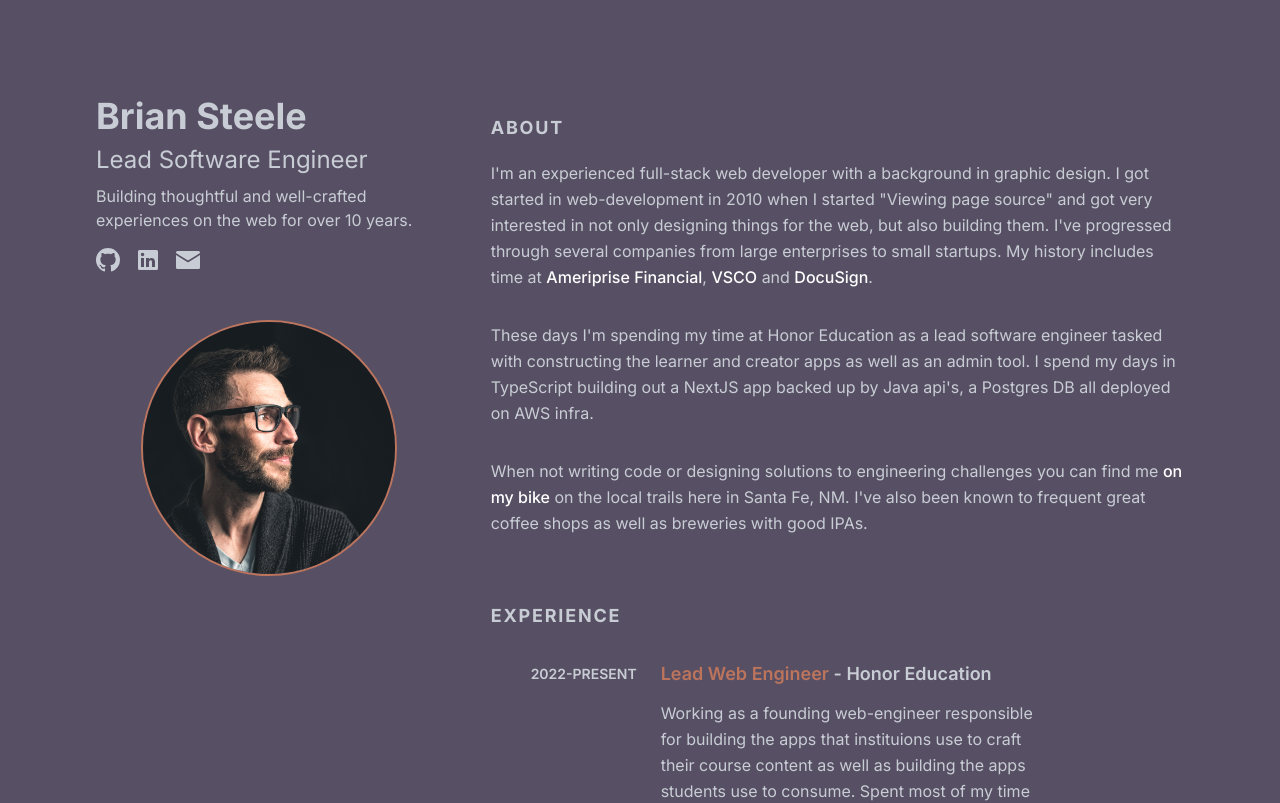
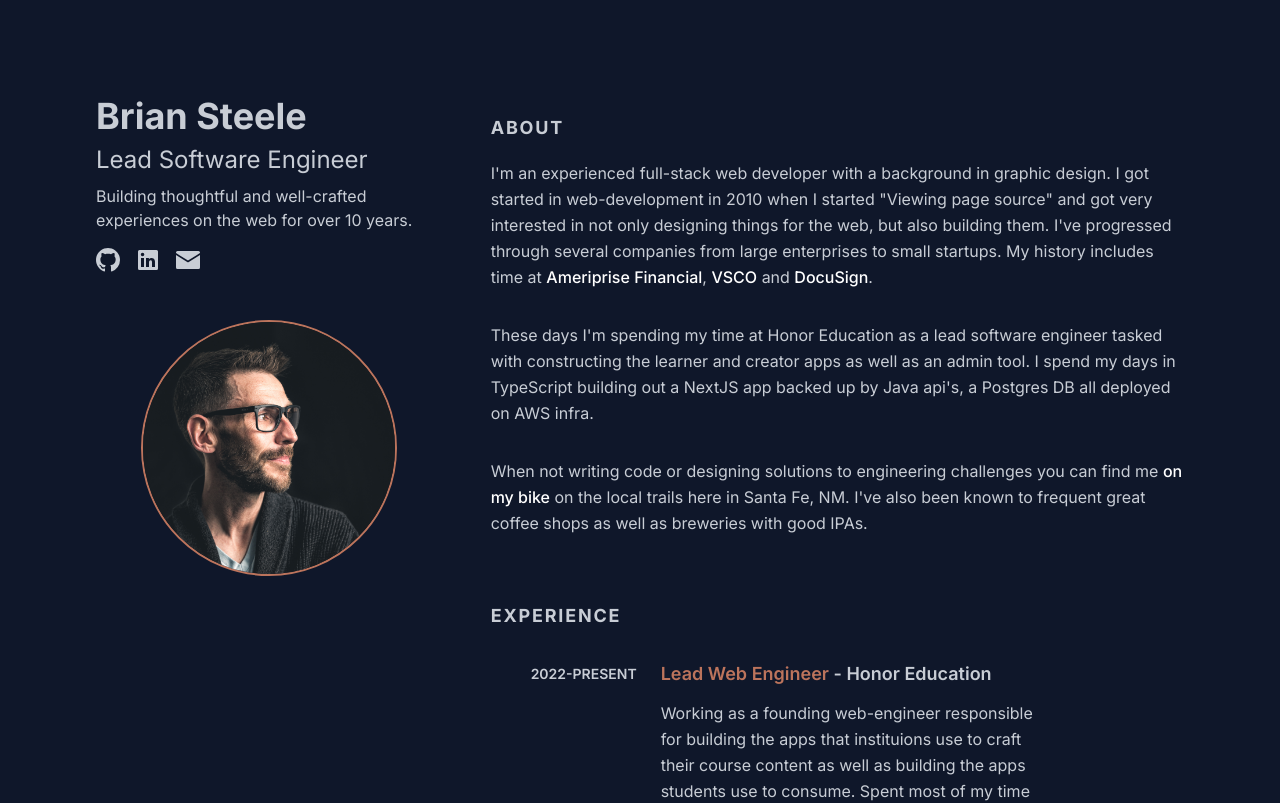
Before and after one commit to gobriansteele/briansteeledotdev, a Next.js app: page / in a window 1280 px wide. Shown: the top 803 px of the page. Built offline with nearby package versions, Linux system fonts and the light colour scheme.

Commit message:
adding a nice glow

```diff
--- a/src/app/layout.tsx
+++ b/src/app/layout.tsx
@@ -15,7 +15,7 @@
 }) {
   return (
     <html lang="en">
-      <body className={`${inter.className} bg-santa-plum leading-relaxed`}>
+      <body className={`${inter.className} bg-slate-900 leading-relaxed`}>
         {children}
       </body>
     </html>
--- a/src/app/page.tsx
+++ b/src/app/page.tsx
@@ -1,11 +1,41 @@
+'use client'
+
+import { useEffect, useState } from 'react'
 import { Header } from '@/components'
 import { ContentContainer } from '@/components/ContentContainer'
 
 export default function Home() {
+  const [mousePosition, setMousePosition] = useState<[number, number] | null>(
+    null
+  )
+
+  useEffect(() => {
+    const handler = (e: MouseEvent) => {
+      const pos = [e.clientX, e.clientY] as [number, number]
+      setMousePosition(pos)
+    }
+
+    window.addEventListener('mousemove', handler)
+
+    return () => {
+      window.removeEventListener('mousemove', handler)
+    }
+  }, [])
+
+  const styleObj = {
+    background: `radial-gradient(600px at ${mousePosition?.[0]}px ${mousePosition?.[1]}px, rgba(216, 211, 219, 0.15), transparent 80%)`,
+  }
+
   return (
-    <main className="flex min-h-screen flex-col items-start  px-8 py-8 md:p-24 gap-12 md:flex-row">
-      <Header />
-      <ContentContainer />
-    </main>
+    <div className="relative">
+      <div
+        style={styleObj}
+        className="pointer-events-none  inset-0 z-30 transition duration-300 lg:absolute"
+      />
+      <main className="flex min-h-screen flex-col items-start  px-8 py-8 md:p-24 gap-12 md:flex-row">
+        <Header />
+        <ContentContainer />
+      </main>
+    </div>
   )
 }
```
